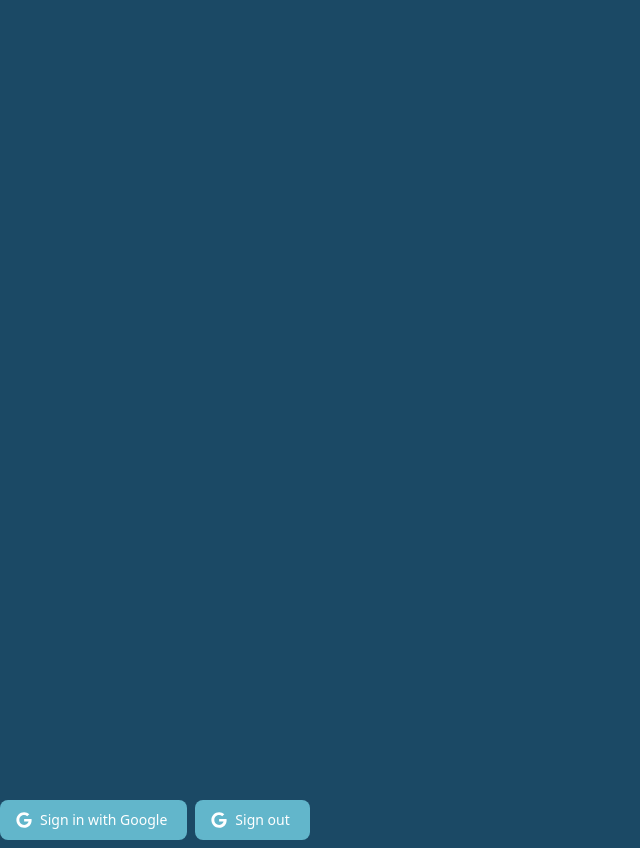
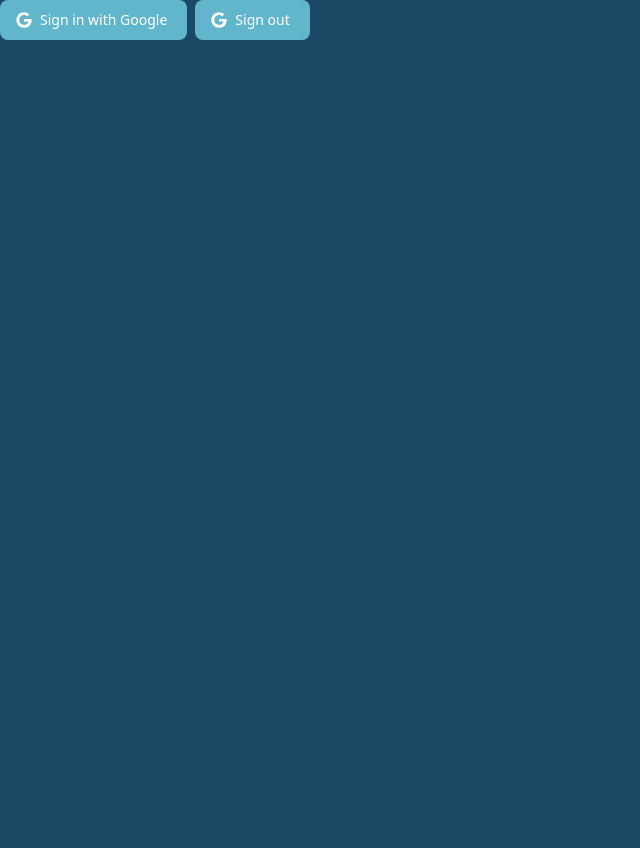
Before and after one commit to pranay-jha/bubb.ly, a React (Create React App) app: page / in a window 1280 px wide. Shown: the whole page, without its empty margins (0-640 px from the left). After the commit the page ends 800 px from the top, so only its background shows below. Built offline with nearby package versions, Linux system fonts and the light colour scheme.

Commit message:
cleanup but oauth still doesn't work lol

```diff
--- a/src/App.js
+++ b/src/App.js
@@ -6,21 +6,23 @@ import LogoutHooks from './LogoutHooks';
 const App = () => {
     return (
         <>
-            <PageBackground />
-            <LoginHooks />
-            <LogoutHooks />
+            <body>
+                <LoginHooks />
+                <LogoutHooks />
+            </body>
         </>
     );
 }
 // first commit comment
 
-const PageBackground = () => {
+/*const PageBackground = () => {
     return (
-        <body></body>
+        <body>
+            <LoginHooks />
+            <LogoutHooks />
+        </body>
     );
-}
-
-
+}*/
 
 /*const GoogleLogInButton = () => {
     return (
```
